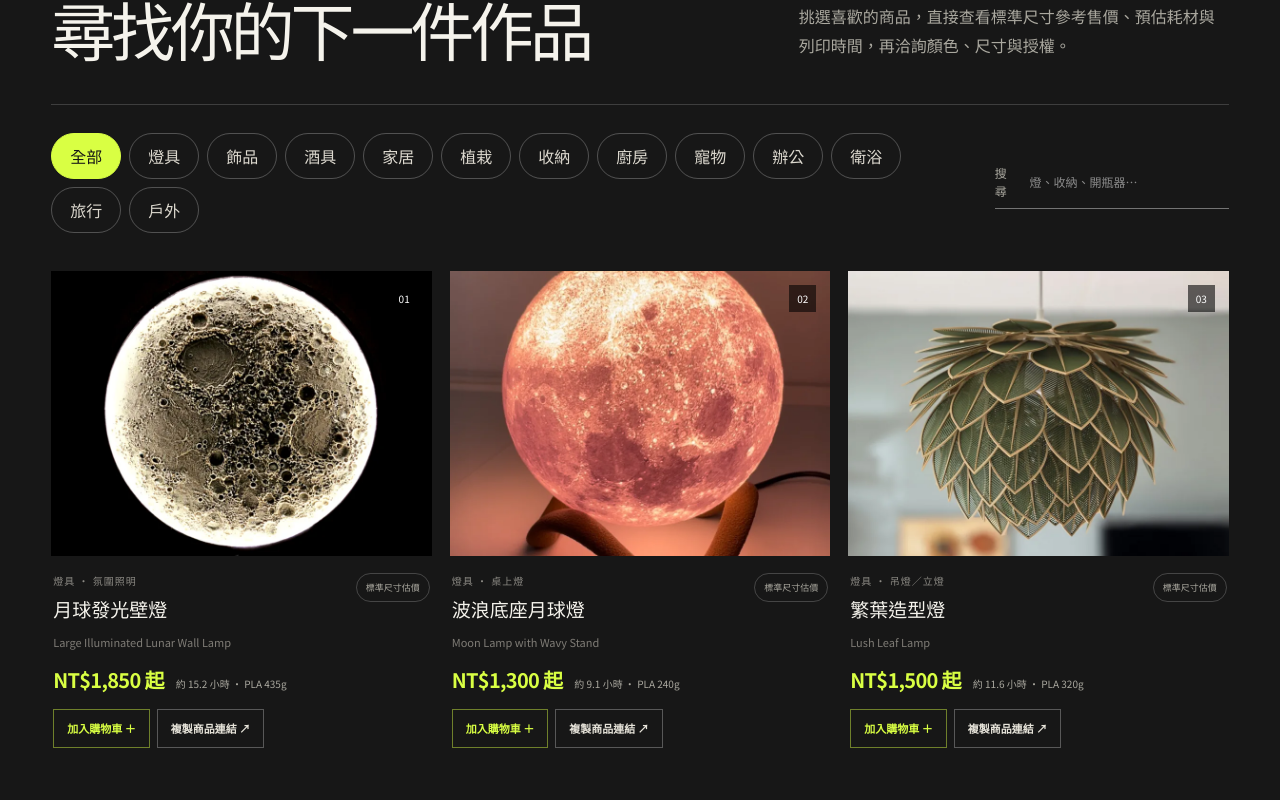
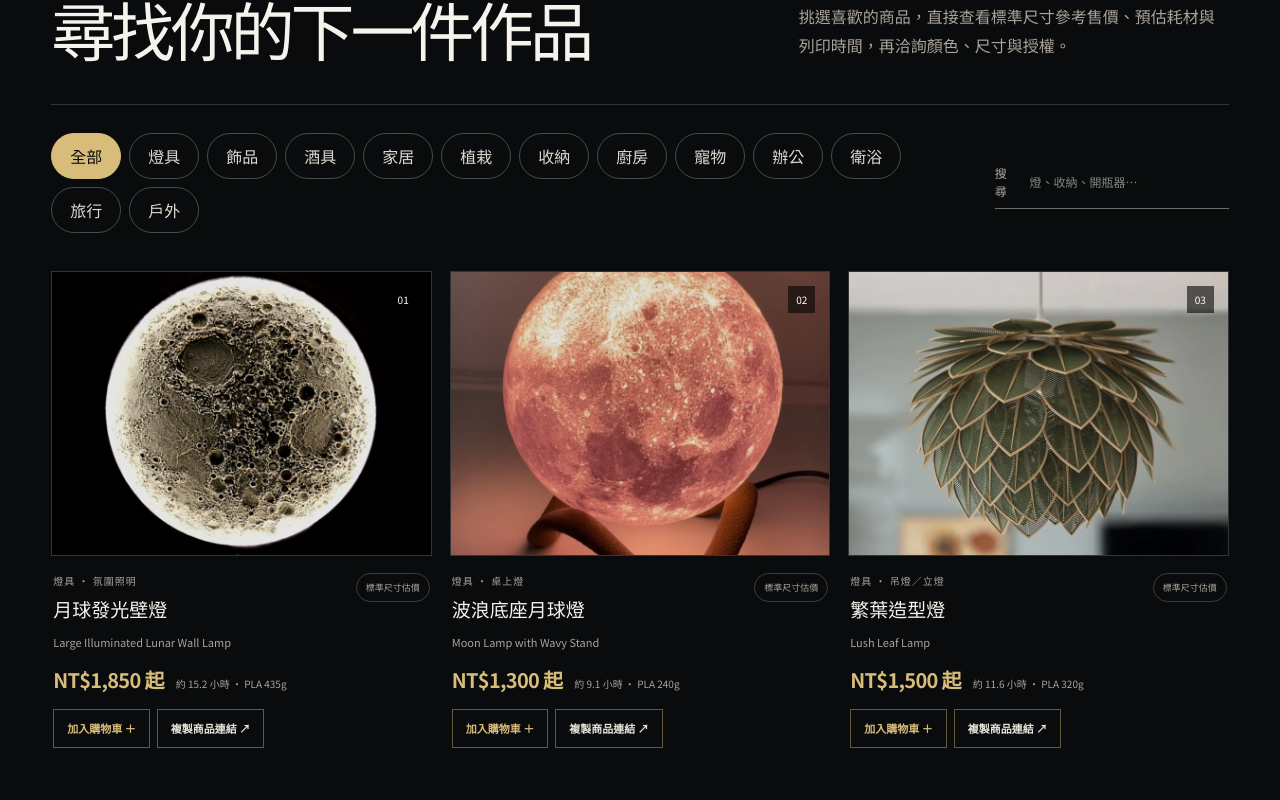
Before and after one commit to Roberto0111/roberto_form, a Next.js app: page / in a window 1280 px wide. Shown: the part 1010-1810 px from the top of the page. Built offline with nearby package versions, Linux system fonts and the light colour scheme.

Commit message:
Apply dark gallery theme

```diff
--- a/app/globals.css
+++ b/app/globals.css
@@ -1,11 +1,16 @@
 @import "tailwindcss";
 
 :root {
-  --ink: #161616;
-  --paper: #f3f1eb;
-  --acid: #d9ff43;
-  --orange: #ff6433;
-  --line: rgba(22, 22, 22, 0.17);
+  --ink: #090a0b;
+  --paper: #101214;
+  --acid: #d8bd7a;
+  --orange: #c7603c;
+  --line: rgba(244, 239, 229, 0.16);
+  --text: #f4efe5;
+  --muted: #aaa49a;
+  --surface: #17191b;
+  --surface-raised: #202326;
+  --field: #111315;
 }
 
 * { box-sizing: border-box; }
@@ -13,7 +18,8 @@ html { scroll-behavior: smooth; }
 body {
   margin: 0;
   background: var(--paper);
-  color: var(--ink);
+  color: var(--text);
+  color-scheme: dark;
   font-family: var(--font-noto-sans-tc), "Noto Sans TC", sans-serif;
 }
 a { color: inherit; text-decoration: none; }
@@ -683,3 +689,159 @@ footer small { grid-column: 1 / -1; border-top: 1px solid rgba(255,255,255,.15);
   .header-cta > span { animation: none; }
   *, *::before, *::after { scroll-behavior: auto !important; }
 }
+
+/* ROBERT FORM dark gallery theme */
+::selection { background: var(--orange); color: var(--text); }
+
+.site-header {
+  background: rgba(12, 14, 15, .88);
+  box-shadow: 0 12px 36px rgba(0, 0, 0, .18);
+}
+.brand-mark { background: var(--acid); color: var(--ink); }
+.account-trigger { border-color: var(--text); }
+.cart-trigger { background: var(--surface); color: var(--text); }
+.cart-trigger strong { background: var(--orange); color: var(--text); }
+.mobile-menu-trigger { background: var(--acid); color: var(--ink); }
+.mobile-menu-trigger span { color: var(--ink); }
+.mobile-menu-panel { background: #111315; }
+.mobile-menu-head > button { color: var(--text); }
+.mobile-menu-panel nav a > span { color: var(--muted); }
+.mobile-menu-account a { background: var(--surface-raised); color: var(--acid); }
+.mobile-menu-account a:last-child { background: var(--acid); color: var(--ink); }
+.mobile-menu-contact { color: var(--text); }
+
+.hero {
+  background:
+    radial-gradient(circle at 78% 18%, rgba(199, 96, 60, .13), transparent 34%),
+    linear-gradient(180deg, #111315 0%, #0d0f10 100%);
+}
+.hero .eyebrow, .modal-heading .eyebrow, .checkout-title .eyebrow { color: var(--acid); }
+.hero-intro, .hero-stats span { color: var(--muted); }
+.primary-button, .orbit-label { color: var(--ink); }
+.hero-collage figure {
+  background: var(--surface-raised);
+  box-shadow: 0 24px 68px rgba(0, 0, 0, .48);
+}
+.hero-small { border-color: var(--paper); }
+.orbit-label { border-color: rgba(216, 189, 122, .66); }
+
+.catalog-section { background: #090b0c; }
+.section-heading > p, .empty { color: var(--muted); }
+.product-image { background: var(--surface-raised); border: 1px solid rgba(255, 255, 255, .08); }
+.product-image img { filter: brightness(.9) saturate(.92); }
+.product-card:hover img { filter: brightness(1) saturate(1.04); }
+.product-meta p, .product-meta div > span, .product-price small, .custom-badge { color: var(--muted); }
+.add-cart-button, .share-product-button { border-color: rgba(216, 189, 122, .44); }
+
+.modal-panel, .cart-panel, .checkout-panel { background: #131517; color: var(--text); }
+.modal-close, .checkout-close { background: var(--surface); color: var(--text); }
+.modal-heading > div > span,
+.modal-heading .custom-badge,
+.modal-price span,
+.modal-price small,
+.use-grid p,
+.estimate-panel > div span,
+.estimate-panel > p { color: var(--muted); }
+.modal-price strong { color: var(--text); }
+.modal-gallery figure { background: var(--surface-raised); }
+.estimate-panel { background: var(--surface-raised); }
+.modal-cta.share { border-color: var(--text); color: var(--text); }
+.modal-cta.email { background: var(--text); color: var(--ink); }
+
+.pricing-section { background: #111315; }
+.pricing-explainer > p { color: #c9c3b8; }
+.pricing-explainer li p, .pricing-explainer > small { color: var(--muted); }
+.payment-section, .order-contact { background: #0e1012; }
+.payment-grid article { background: var(--surface); }
+.payment-grid p, .order-contact-copy > p:last-child, .service-grid p { color: var(--muted); }
+.payment-card.active, .payment-card.pending, .delivery-card,
+.process, .about, .inquiry-brief { color: var(--ink); }
+.payment-card.pending { background: #2a2c2c; color: var(--text); }
+.payment-card.pending > span { color: var(--muted); }
+.payment-card.pending p { color: var(--muted); }
+.process { background: var(--acid); }
+.process li p { color: #3d3a32; }
+
+.cart-heading > button, .quantity-control button { color: var(--text); }
+.cart-line > div:nth-child(2) span, .cart-empty p, .cart-footer small,
+.checkout-title > p:last-child, .shipping-options small, .checkout-consent,
+.order-success > p:not(.eyebrow):not(.payment-reminder), .order-number span,
+.payment-reminder { color: var(--muted); }
+.cart-footer, .checkout-summary { background: var(--surface-raised); }
+.cart-footer > button, .submit-order { background: var(--acid); color: var(--ink); }
+.form-grid input, .form-grid select, .checkout-note textarea,
+.transfer-report-form input, .transfer-report-form textarea,
+.shipment-admin-form input, .shipment-admin-form select {
+  background: var(--field);
+  color: var(--text);
+}
+.form-grid input:focus, .form-grid select:focus, .checkout-note textarea:focus,
+.transfer-report-form input:focus, .transfer-report-form textarea:focus { border-color: var(--acid); }
+.checkout-form legend { border-color: var(--line); }
+.payment-choice.disabled { background: var(--surface-raised); color: var(--muted); }
+.radio-dot { background: var(--text); }
+.order-status-entry, .bank-details, .styling-placeholder,
+.shipping-options > label.selected, .payment-choice.selected { color: var(--ink); }
+.bank-details dt { color: #555045; }
+.bank-details button { background: var(--ink); color: var(--text); }
+
+.contact-card.email { background: var(--surface-raised); color: var(--text); }
+.about { background: var(--orange); }
+footer { background: #08090a; }
+.contact-dock { background: #111315; color: var(--text); box-shadow: 0 18px 52px rgba(0, 0, 0, .52); }
+.dock-action.cart { background: var(--text); color: var(--ink); }
+
+.orders-admin, .track-shell, .track-lookup-shell, .account-shell { background: #0e1012; }
+.orders-notice, .order-record, .track-notice,
+.track-timeline-card, .track-action-card, .track-order-details,
+.track-lookup-shell form, .account-identity, .account-order-list article {
+  background: var(--surface);
+  color: var(--text);
+}
+.orders-overview button { color: var(--text); }
+.orders-overview button.active { background: var(--acid); color: var(--ink); }
+.orders-overview button.active span { color: #4e493e; }
+.orders-overview span,
+.order-record-head span, .order-record-grid span, .order-record-head time,
+.order-record-grid p, .order-buyer-link > span, .order-buyer-link small,
+.order-print-heading span, .order-print-heading p, .order-item-name small,
+.order-workflow > div > span, .order-workflow li time, .orders-empty,
+.track-header > div span, .track-hero dt, .track-timeline time,
+.track-detail-grid li small, .track-detail-grid dt,
+.track-lookup-copy > p:last-child, .track-lookup-shell form small,
+.track-missing > section > p:not(.eyebrow), .account-header > div span,
+.account-identity span, .account-identity p, .account-order-main > div span,
+.account-order-main time, .account-empty p { color: var(--muted); }
+.order-buyer-link, .order-note, .order-workflow details { background: var(--surface-raised); }
+.order-buyer-link button,
+.order-action-buttons button, .order-action-buttons a,
+.shipment-actions button, .shipment-actions a { border-color: var(--text); color: var(--text); }
+.order-action-buttons button.primary, .shipment-actions a,
+.track-copy-button, .track-lookup-shell form button,
+.account-empty a:first-child { background: var(--acid); color: var(--ink); }
+.timeline-dot { background: var(--surface-raised); border-color: #55585a; }
+.track-timeline li.complete, .track-timeline li.current { color: var(--text); }
+.track-timeline li.complete .timeline-dot { background: var(--acid); color: var(--ink); border-color: var(--acid); }
+.track-action-card > p:not(.eyebrow) { color: var(--muted); }
+.track-action-card.waiting,
+.track-action-card.transfer-summary,
+.track-action-card.confirmed,
+.track-action-card.shipment,
+.track-cancelled,
+.payment-confirm-panel,
+.order-transfer-report { color: var(--ink); }
+.track-action-card.waiting > p:not(.eyebrow),
+.track-action-card.transfer-summary > p:not(.eyebrow),
+.track-action-card.confirmed > p:not(.eyebrow),
+.track-action-card.shipment > p:not(.eyebrow),
+.track-cancelled p { color: #575247; }
+.account-section-title > span { background: var(--acid); color: var(--ink); }
+.account-order-image span { background: var(--surface-raised); color: var(--acid); }
+.account-help { color: var(--ink); }
+.account-help > div:last-child a { color: var(--text); }
+
+button:focus-visible, a:focus-visible, input:focus-visible,
+select:focus-visible, textarea:focus-visible {
+  outline: 2px solid var(--acid);
+  outline-offset: 3px;
+}
```
